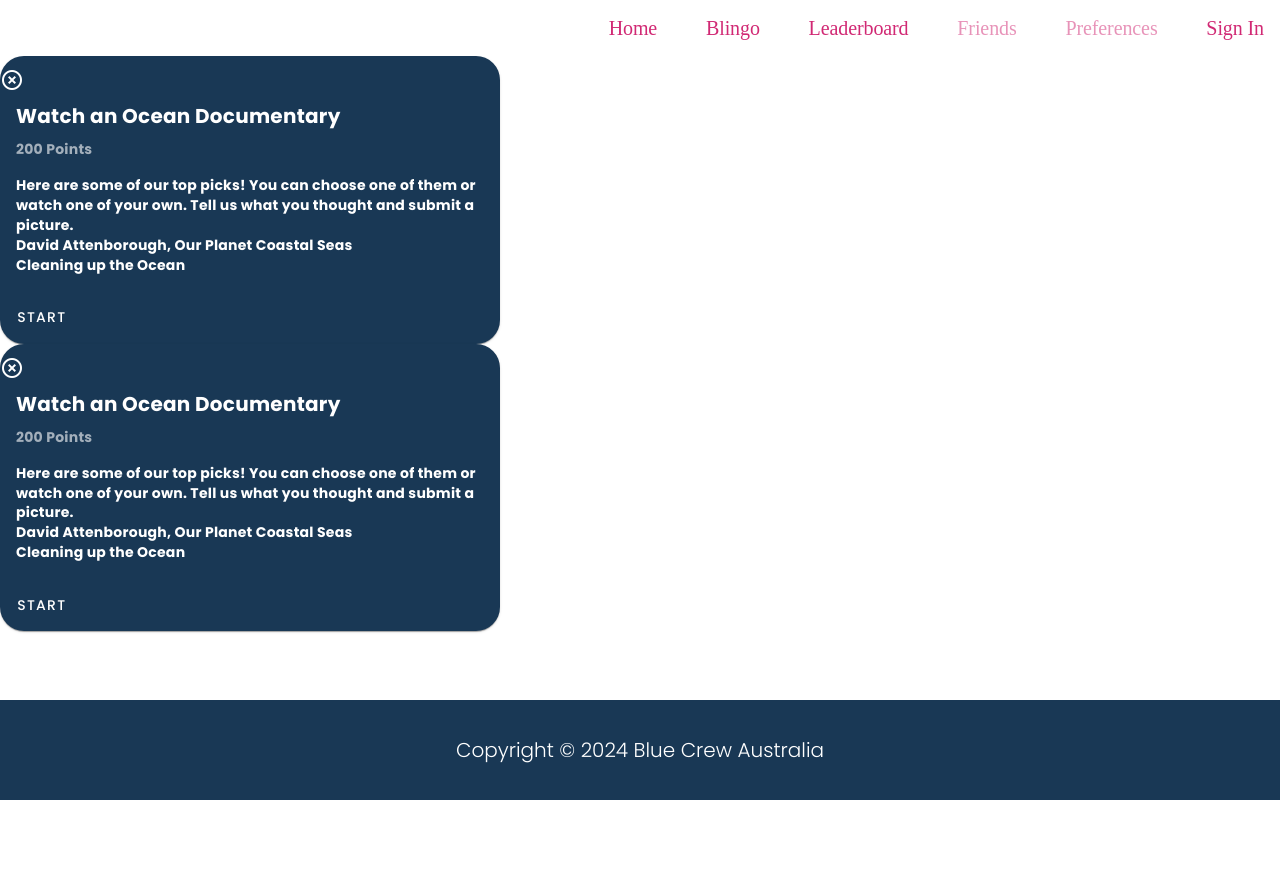
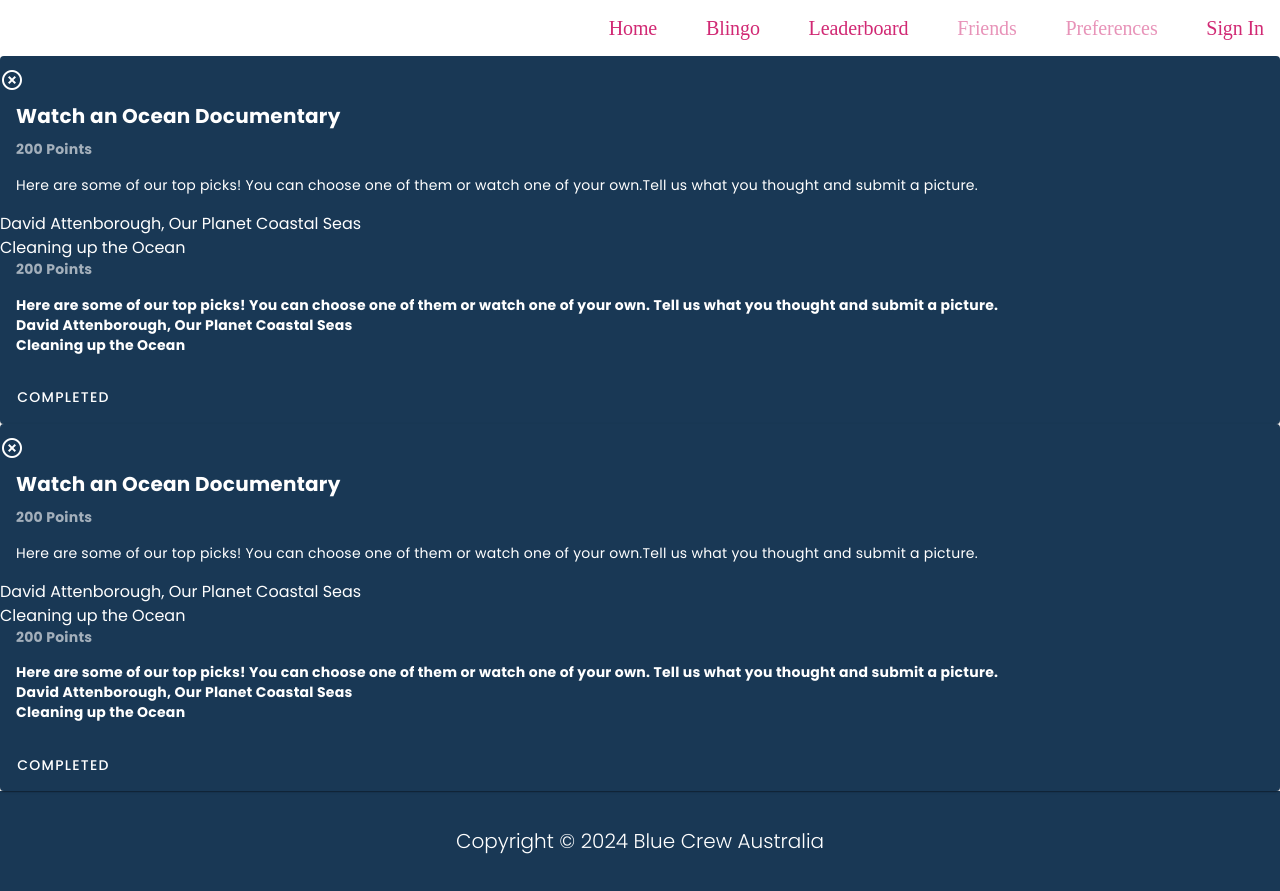
Before and after one commit to codersforcauses/bluecrew, a Vue app in the folder client/: page /blingo in a window 1280 px wide. Before the commit the page ends 800 px from the top, so only its background shows below. Built offline with nearby package versions, Linux system fonts and the light colour scheme; no server answers; the HTML template or start-up script is replaced by a standard one; a web font is replaced by a local one.

Commit message:
Added blingo page to view component

```diff
--- a/client/src/components/ChallengeCard.vue
+++ b/client/src/components/ChallengeCard.vue
@@ -50,7 +50,7 @@ const finish = () => {
 }
 </script>
 <template>
-  <v-card v-if="!isStarted" color="primaryBlue" rounded="xl" width="500px">
+  <v-card color="primaryBlue" rounded>
     <div class="header">
       <v-icon icon="mdi-close-circle-outline" class="mr-3 mt-3" @click="closeCard"></v-icon>
       <v-card-title style="font-weight: bold">Watch an Ocean Documentary</v-card-title>
@@ -60,56 +60,14 @@ const finish = () => {
     >
 
     <div class="description">
-      <v-card-text style="font-weight: bold">
-        Here are some of our top picks! You can choose one of them or watch one of your own. Tell us
-        what you thought and submit a picture.
-        <br />
-        David Attenborough, Our Planet Coastal Seas <br />
-        Cleaning up the Ocean
-      </v-card-text>
-    </div>
-    <v-card-actions>
-      <v-btn @click="startTask">Start</v-btn>
-    </v-card-actions>
-  </v-card>
-  <v-card v-else-if="!isCompleted" color="primaryBlue" rounded="xl" width="500px">
-    <div class="header">
-      <v-icon icon="mdi-close-circle-outline" class="mr-3 mt-3" @click="closeCard"></v-icon>
-      <v-card-title style="font-weight: bold">Watch an Ocean Documentary</v-card-title>
-    </div>
-
-    <v-card-subtitle style="font-weight: bold">
-      <div class="points">200 Points</div>
-      <v-checkbox
-        v-model="taskSubmission.canShareOnSocialMedia"
-        label="Can Blue Crew Use this image on Social Media?"
-      ></v-checkbox>
-    </v-card-subtitle>
-
-    <div class="content">
-      <v-textarea v-model="taskSubmission.feedback" label="Feedback" rows="5"></v-textarea>
-
-      <input
-        type="file"
-        ref="fileInput"
-        @change="handleImageUpload"
-        accept="image/*"
-        style="display: none"
-      />
-      <div class="upload-icon" @click="$refs.fileInput.click()">
-        <v-icon icon="mdi-file-document-outline"></v-icon>
-        <span class="file-text">{{ taskSubmission.image?.name || 'my_imag...' }}</span>
-      </div>
-
-      <v-card-actions>
-        <v-btn @click="finish">Finish</v-btn>
-      </v-card-actions>
-    </div>
-  </v-card>
-  <v-card v-else color="primaryBlue" rounded="xl" width="500px">
-    <div class="header">
-      <v-icon icon="mdi-close-circle-outline" class="mr-3 mt-3" @click="closeCard"></v-icon>
-      <v-card-title style="font-weight: bold">Watch an Ocean Documentary</v-card-title>
+      <v-card-text
+        >Here are some of our top picks! You can choose one of them or watch one of your own.Tell us
+        what you thought and submit a picture.</v-card-text
+      >
+      <ul>
+        <li>David Attenborough, Our Planet Coastal Seas</li>
+        <li>Cleaning up the Ocean</li>
+      </ul>
     </div>
 
     <v-card-subtitle style="font-weight: bold">
--- a/client/src/router/index.ts
+++ b/client/src/router/index.ts
@@ -7,6 +7,7 @@ import LandingView from '@/views/LandingView.vue'
 import BlingoView from '../views/BlingoView.vue'
 import LeaderboardView from '@/views/LeaderboardView.vue'
 import FriendView from '@/views/FriendView.vue'
+import BlingoView from '../views/BlingoView.vue'
 
 const router = createRouter({
   history: createWebHistory(import.meta.env.BASE_URL),
```
